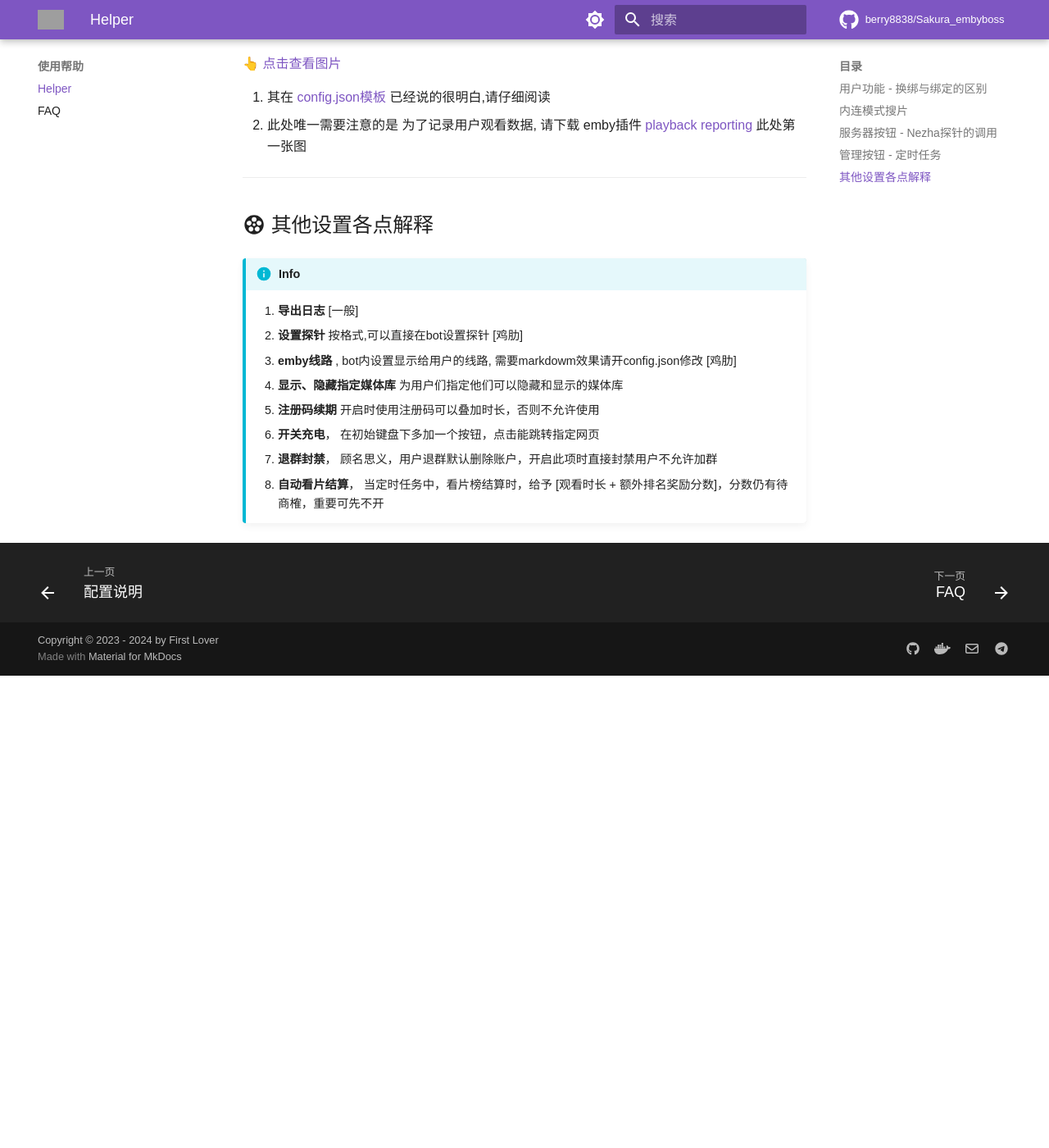
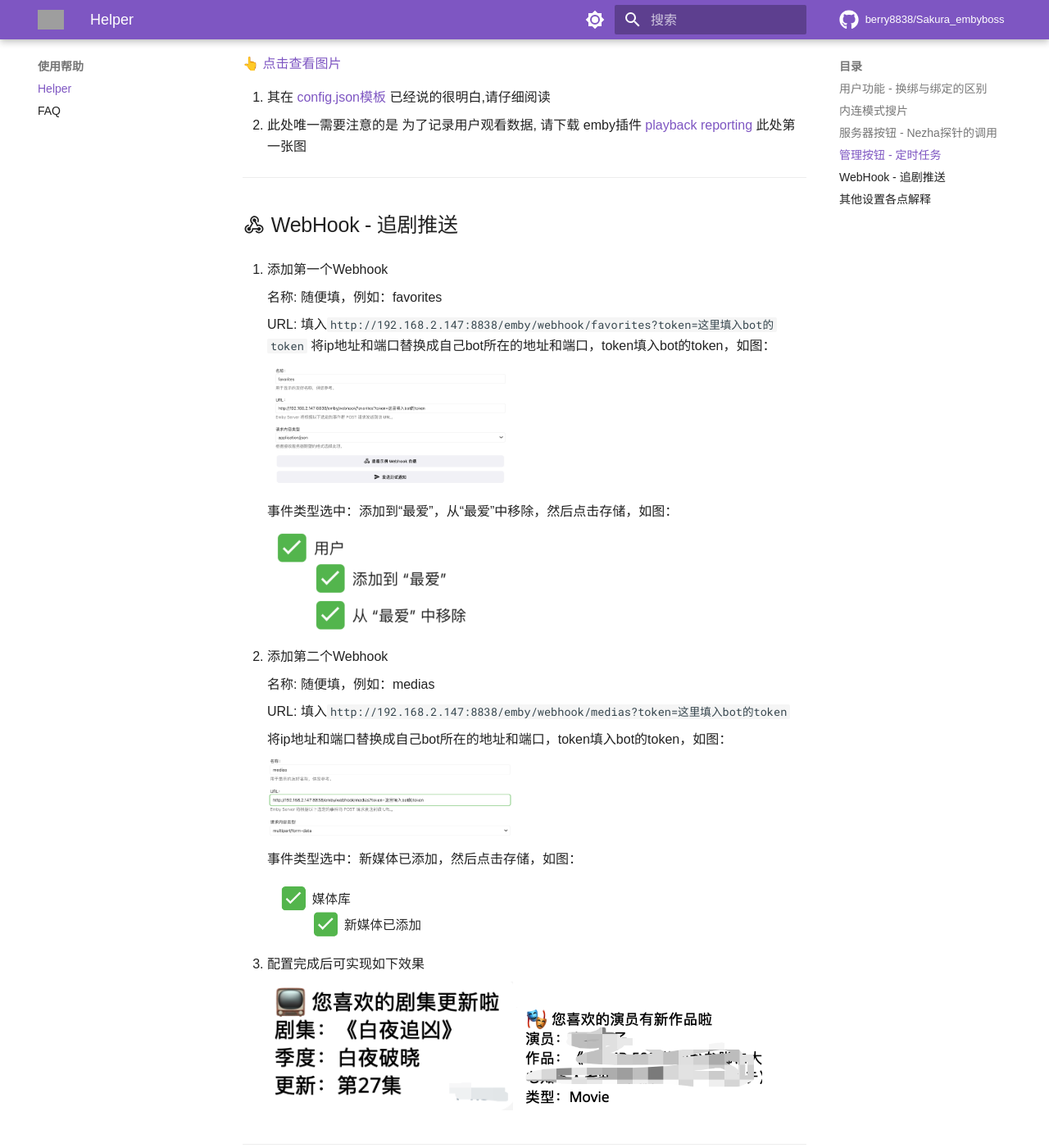
Before and after one commit to berry8838/Sakura_embyboss, an MkDocs documentation site: the page built from docs/use_cases/Helper.md, in a window 1280 px wide and 1400 px high, scrolled down 1589 px. Shown: the whole window at 82% size. Built offline with MkDocs 1.6.1 and Material for MkDocs 9.7.7, drawn with Linux system fonts in a browser that asks for light colours; emoji names are drawn with the system emoji font; comment, search, counter and statistics services are not loaded; a style sheet for code colours, icons or effects is not loaded; before the commit the page ends 2413 px from its top, so only the background shows below that; grey boxes are pictures that could not be loaded.

Commit message:
update Helper.md with webhook configuration instructions

```diff
--- a/docs/use_cases/Helper.md
+++ b/docs/use_cases/Helper.md
@@ -72,6 +72,39 @@
    emby插件 [playback reporting](../deploy/start_docker.md#3填写configjson) 此处第一张图
 
 <hr>
+##  :material-webhook: WebHook - 追剧推送
+1. 添加第一个Webhook
+
+    名称: 随便填，例如：favorites
+
+    URL: 填入`http://192.168.2.147:8838/emby/webhook/favorites?token=这里填入bot的token`
+    将ip地址和端口替换成自己bot所在的地址和端口，token填入bot的token，如图：
+
+    ![emby_webhook](../assets/images/webhook/webhook_favorites.png){height=300px width=300px}
+
+    事件类型选中：添加到“最爱”，从“最爱”中移除，然后点击存储，如图：
+
+    ![emby_webhook_event](../assets/images/webhook/webhook_favorites_event.png){height=300px width=300px}
+
+2. 添加第二个Webhook
+
+    名称: 随便填，例如：medias
+
+    URL: 填入`http://192.168.2.147:8838/emby/webhook/medias?token=这里填入bot的token`
+
+    将ip地址和端口替换成自己bot所在的地址和端口，token填入bot的token，如图：
+
+    ![emby_webhook](../assets/images/webhook/webhook_medias.png){height=300px width=300px}
+
+    事件类型选中：新媒体已添加，然后点击存储，如图：
+
+    ![emby_webhook_event](../assets/images/webhook/webhook_medias_event.png){height=300px width=300px}
+
+3. 配置完成后可实现如下效果
+
+    ![emby_webhook_effect](../assets/images/webhook/webhook_newmedia1.png){height=300px width=300px}
+    ![emby_webhook_effect](../assets/images/webhook/webhook_newmedia2.png){height=300px width=300px}
+<hr>
 
 ## :material-movie-roll: 其他设置各点解释
 
```
Also changed, not shown: docs/assets/images/webhook/webhook_favorites.png (added), docs/assets/images/webhook/webhook_favorites_event.png (added), docs/assets/images/webhook/webhook_medias.png (added), docs/assets/images/webhook/webhook_medias_event.png (added), docs/assets/images/webhook/webhook_newmedia1.png (added), docs/assets/images/webhook/webhook_newmedia2.png (added), 1 other file.
